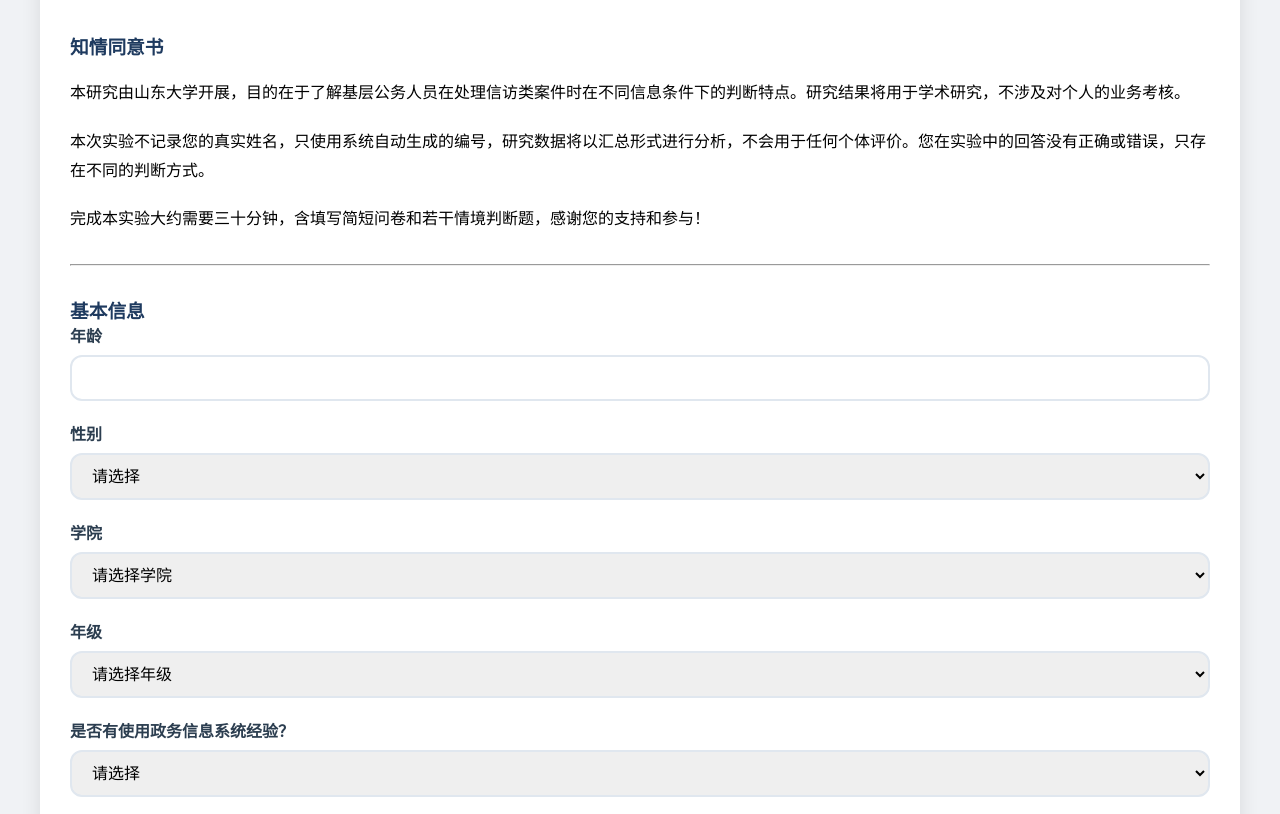
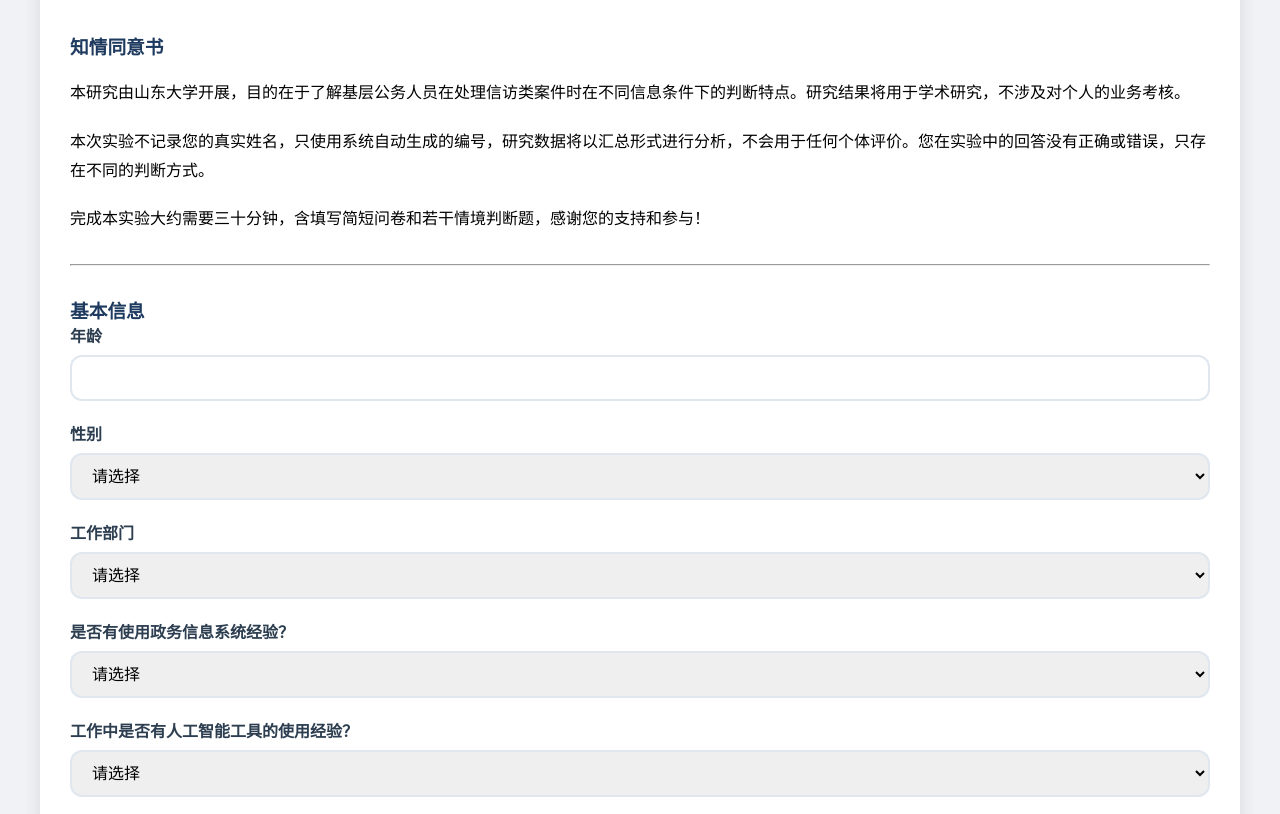
Before and after one commit to LuXuyna/LuXuyna.github.io, a plain HTML site: page index.html in a window 1280 px wide. Shown: the part 125-939 px from the top of the page. Drawn offline with Linux system fonts and the light colour scheme.

Commit message:
添加工作部门

```diff
--- a/index.html
+++ b/index.html
@@ -317,27 +317,16 @@
                         </select>
                     </div>
                     <div class="form-group">
-                        <label>学院</label>
-                        <select id="college">
-                            <option value="">请选择学院</option>
-                            <option value="public_politics">政治学与公共管理学院</option>
-                            <option value="law">法学院</option>
-                            <option value="information">信息科学与工程学院</option>
-                            <option value="computer_science">计算机科学与技术学院</option>
-                            <option value="life_science">生命科学学院</option>
-                            <option value="environmental">环境科学与工程学院</option>
-                        </select>
-                    </div>
-                    <div class="form-group">
-                        <label>年级</label>
-                        <select id="grade">
-                            <option value="">请选择年级</option>
-                            <option value="freshman">大一</option>
-                            <option value="sophomore">大二</option>
-                            <option value="junior">大三</option>
-                            <option value="senior">大四</option>
-                            <option value="postgraduate">研究生</option>
-                            <option value="doctoral">博士生</option>
+                        <label>工作部门</label>
+                        <select id="government">
+                            <option value="">请选择</option>
+                            <option value="宏观调控部门">宏观调控部门</option>
+                            <option value="市场监管部门">市场监管部门</option>
+                            <option value="社会保障与公共服务部门">社会保障与公共服务部门</option>
+                            <option value="资源与环境保护部门">资源与环境保护部门</option>
+                            <option value="行业管理部门">行业管理部门</option>
+                            <option value="公共安全与司法部门">公共安全与司法部门</option>
+                            <option value="其他">其他</option>
                         </select>
                     </div>
                     <div class="form-group">
@@ -839,8 +828,6 @@
                 demographics: {
                     age: document.getElementById('age').value,
                     gender: document.getElementById('gender').value,
-                    college: document.getElementById('college').value,
-                    grade: document.getElementById('grade').value,
                     govExp: document.getElementById('govExp').value,
                     aiExp: document.getElementById('aiExp').value
                 },
@@ -877,7 +864,7 @@
                 // 验证表单
                 if (!checkAge()) return;
 
-                const required = ['gender', 'college', 'grade', 'govExp', 'aiExp'];
+                const required = ['gender', 'government', 'govExp', 'aiExp'];
                 for (let field of required) {
                     if (!document.getElementById(field).value) {
                         alert(`请填写完整${document.querySelector(`label[for="${field}"]`)?.textContent || field}信息`);
```
